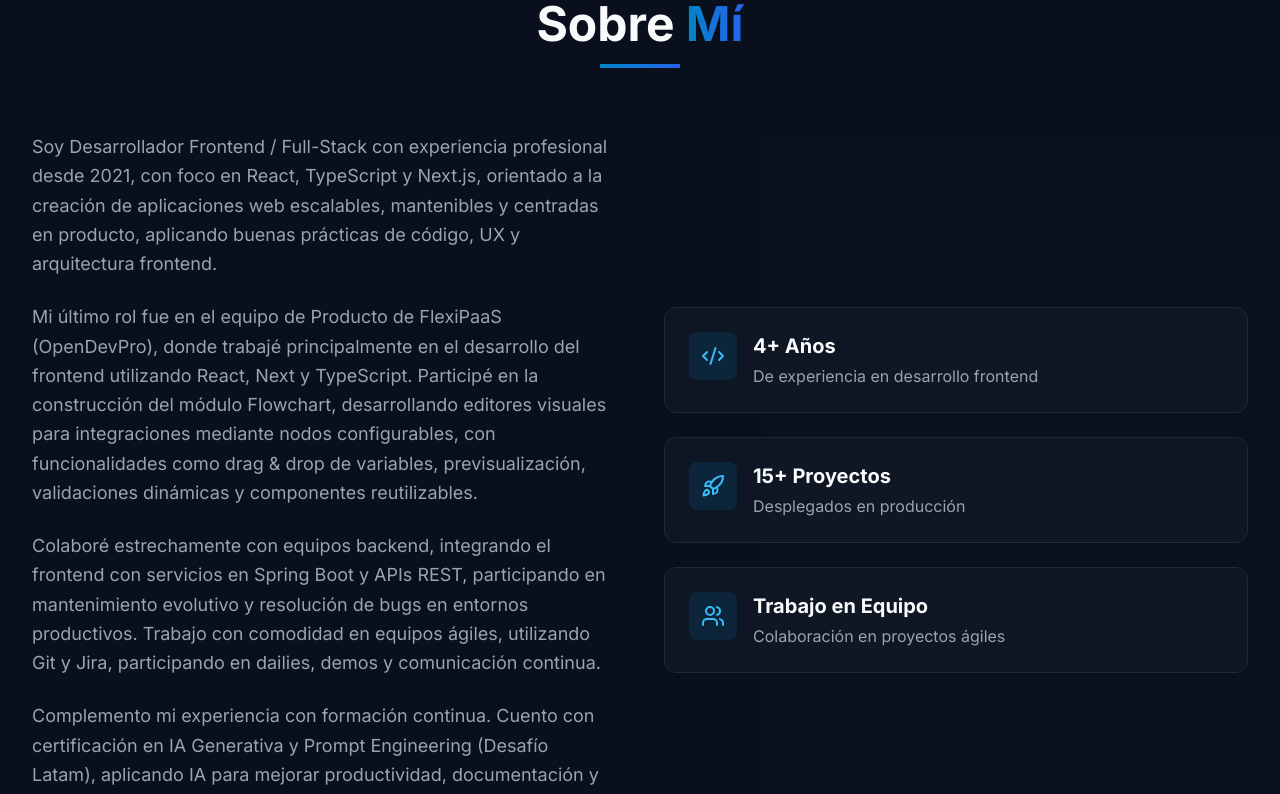
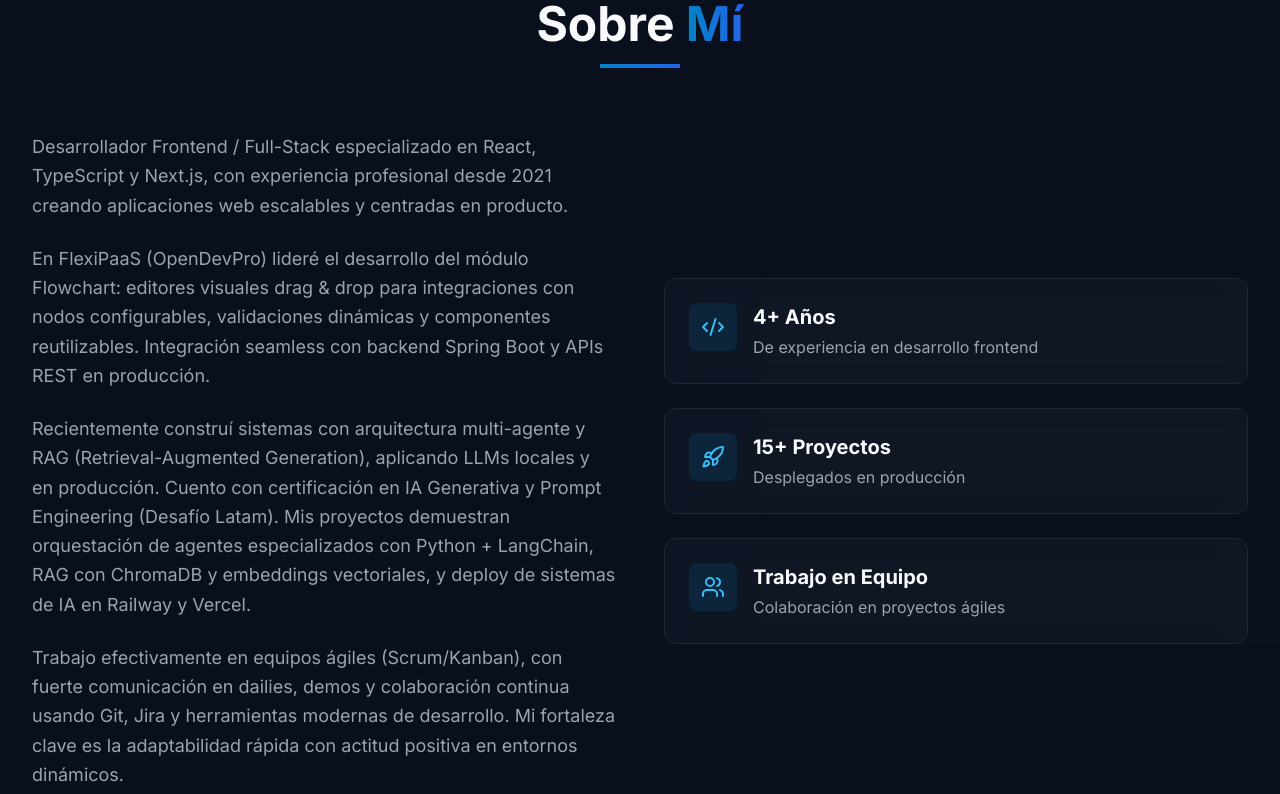
Before and after one commit to AndyV01/portfolio-nextjs, a Next.js app: page / in a window 1280 px wide. Shown: the part 880-1674 px from the top of the page. Built offline with nearby package versions, Linux system fonts and the light colour scheme.

Commit message:
Update Sobre mí section with LinkedIn summary text

```diff
--- a/src/components/About.tsx
+++ b/src/components/About.tsx
@@ -47,24 +47,16 @@ const About = () => {
             {/* Left - Description */}
             <div className="space-y-6">
               <p className="text-lg text-gray-600 dark:text-gray-400 leading-relaxed">
-                Soy Desarrollador Frontend / Full-Stack con experiencia profesional desde 2021,
-                con foco en React, TypeScript y Next.js, orientado a la creación de aplicaciones web escalables,
-                mantenibles y centradas en producto, aplicando buenas prácticas de código, UX y arquitectura frontend.
+                Desarrollador Frontend / Full-Stack especializado en React, TypeScript y Next.js, con experiencia profesional desde 2021 creando aplicaciones web escalables y centradas en producto.
               </p>
               <p className="text-lg text-gray-600 dark:text-gray-400 leading-relaxed">
-                Mi último rol fue en el equipo de Producto de FlexiPaaS (OpenDevPro), donde trabajé principalmente en el desarrollo del frontend utilizando React,
-                Next y TypeScript. Participé en la construcción del módulo Flowchart,
-                desarrollando editores visuales para integraciones mediante nodos configurables,
-                con funcionalidades como drag & drop de variables, previsualización, validaciones dinámicas y componentes reutilizables.
+                En FlexiPaaS (OpenDevPro) lideré el desarrollo del módulo Flowchart: editores visuales drag &amp; drop para integraciones con nodos configurables, validaciones dinámicas y componentes reutilizables. Integración seamless con backend Spring Boot y APIs REST en producción.
               </p>
               <p className="text-lg text-gray-600 dark:text-gray-400 leading-relaxed">
-                Colaboré estrechamente con equipos backend, integrando el frontend con servicios en Spring Boot y APIs REST, participando en mantenimiento evolutivo y resolución de bugs en entornos productivos.
-                Trabajo con comodidad en equipos ágiles, utilizando Git y Jira, participando en dailies, demos y comunicación continua.
+                Recientemente construí sistemas con arquitectura multi-agente y RAG (Retrieval-Augmented Generation), aplicando LLMs locales y en producción. Cuento con certificación en IA Generativa y Prompt Engineering (Desafío Latam). Mis proyectos demuestran orquestación de agentes especializados con Python + LangChain, RAG con ChromaDB y embeddings vectoriales, y deploy de sistemas de IA en Railway y Vercel.
               </p>
               <p className="text-lg text-gray-600 dark:text-gray-400 leading-relaxed">
-                Complemento mi experiencia con formación continua. Cuento con certificación en IA Generativa y Prompt Engineering (Desafío Latam), aplicando IA para mejorar productividad, documentación y flujos de desarrollo.
-
-                Me interesa aportar valor real a proyectos y equipos, seguir creciendo y construir productos digitales de calidad.
+                Trabajo efectivamente en equipos ágiles (Scrum/Kanban), con fuerte comunicación en dailies, demos y colaboración continua usando Git, Jira y herramientas modernas de desarrollo. Mi fortaleza clave es la adaptabilidad rápida con actitud positiva en entornos dinámicos.
               </p>
             </div>
 
```
